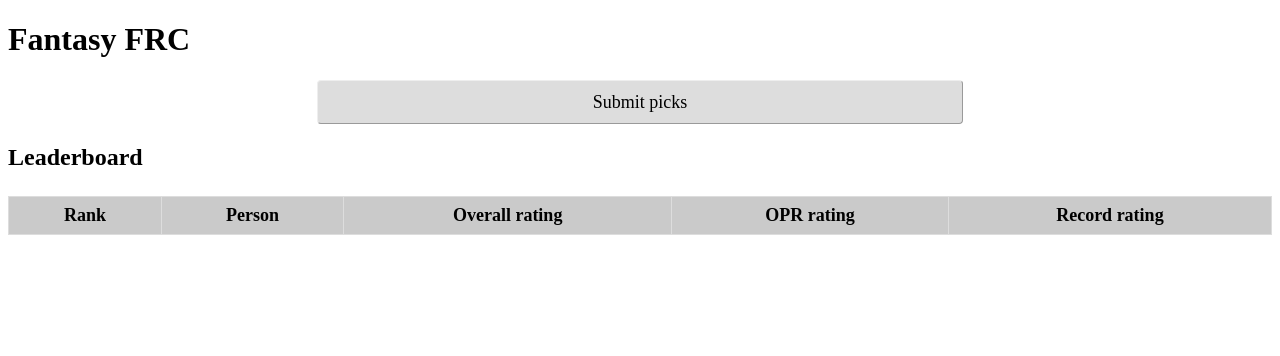
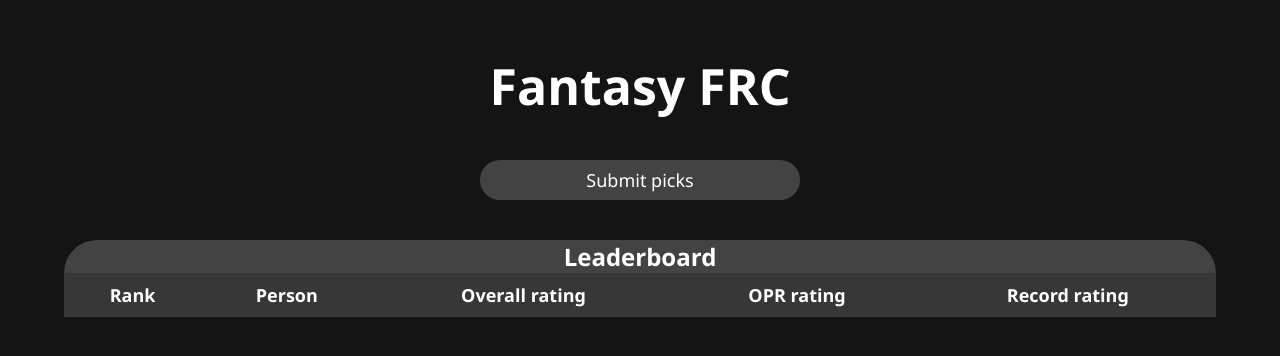
Before and after one commit to MaxChand1er/we-love-scouting, a plain HTML site: page index.html in a window 1280 px wide. Drawn offline with Linux system fonts and the light colour scheme; no server answers.

Commit message:
update UI 1.0

```diff
--- a/index.html
+++ b/index.html
@@ -1,16 +1,20 @@
 <!DOCTYPE html>
 <html lang="en">
+
 <head>
   <meta charset="UTF-8">
   <title>Fantasy FRC</title>
   <link rel="stylesheet" href="./style.css">
 </head>
+
 <body>
   <main>
-        <h1>Fantasy FRC</h1>
+    <h1 class="page-title">Fantasy FRC</h1>
+    <div class="box" style="height: 15%; width: 100%;">
       <a id="picking-director-btn" class="button" href="./picking.html">Submit picks</a>
-        <div id="leaderboard">
-          <h2>Leaderboard</h2>
+    </div>
+    <div class="box" id="leaderboard" style="width:100%; flex-direction: column;">
+      <h2 class="table-label">Leaderboard</h2>
       <table>
         <tr>
           <th>Rank</th>
@@ -26,4 +30,5 @@
 <script src="post.js"></script>
 <script src="fetch.js"></script>
 <script src="main.js"></script>
+
 </html>
--- a/style.css
+++ b/style.css
@@ -1,37 +1,116 @@
+:root {
+    font-family: 'Segoe UI', Tahoma, Geneva, Verdana, sans-serif;
+}
+
 .hidden {
     display:none
 }
+
+* {
+    margin: 0;
+    padding: 0;
+    box-sizing: border-box;
+}
+
+html,
+body {
+    height: 100%;
+    width: 100%;
+
+    display: flex;
+    justify-content: center;
+    align-items: center;
+    text-align: center;
+    flex-direction: column;
+}
+
+main {
+    width: 100%;
+    height: 100%;
+
+    background-color: rgb(20, 20, 20);
+
+    display: flex;
+    justify-content: flex-start;
+    align-items: center;
+    text-align: center;
+    flex-direction: column;
+}
+
+.page-title {
+    display: flex;
+    align-items: flex-end;
+    justify-content: center;
+
+    width: 100%;
+    height: 15%;
+
+    font-size: 50px;
+    color:white;
+}
+
+.table-label {
+    display: flex;
+    align-items: center;
+    justify-content: center;
+
+    width: 90%;
+    min-height: 25%;
+
+    border-top-left-radius: 100px;
+    border-top-right-radius: 100px;
+
+    background-color: rgba(255, 255, 255, 0.2);
+
+    color: white;
+}
+
+.box {
+    display: flex;
+    align-items: center;
+    justify-content: center;
+}
+
 table {
-    margin-top: 2%;
+    color: white;
     border-collapse: collapse;
-    width: 100%;
+    width: 90%;
 }
 
 td, th {
-    border: 1px solid #dddddd;
-    padding: 8px;
-  }
+    padding: 10px;
+}
 th {
-    background-color: rgb(202, 202, 202);
+    background-color: rgba(255, 255, 255, 0.1);
+}
+tr {
+    background-color: rgba(255, 255, 255, 0.05);
+}
+tr:nth-child(even) {
+    background-color: rgba(255, 255, 255, 0.025)
 }
 
-body {
-    size:10px
+
+a.button {
+    display:flex;
+    align-items: center;
+    justify-content: center;
+    line-height: 100%;
+
+    outline: none;
+    border: none;
+    border-radius: 100px;
+
+    width:25%;
+    height:40px;
+
+    text-decoration: none;
+    color: white;
+    background-color: rgba(255, 255, 255, 0.2);
 }
 
-a.button {
-    padding: 1px 6px;
-    display:block;
-    margin:auto;
-    width:50%;
-    height:40px;
-    line-height: 40px;
-    border: 1px outset;
-    border-radius: 4px;
-    text-decoration: none;
-    text-align: center;
-    color: black;
-    background-color: #dddddd;
+a.button:hover {
+    background-color: rgba(255, 255, 255, 0.3);
 }
 
 p, label, table, button, a {
```
Lines whose indentation alone changed are shown as unchanged.
